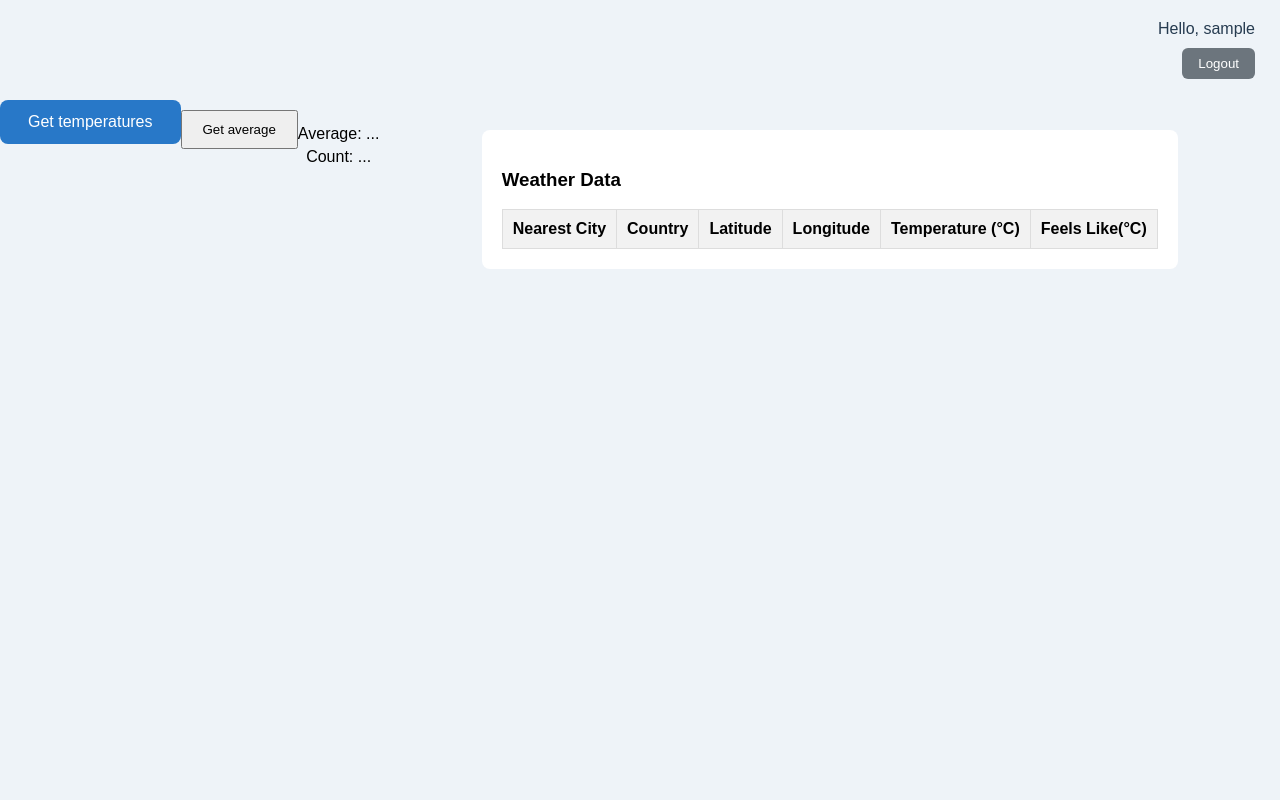
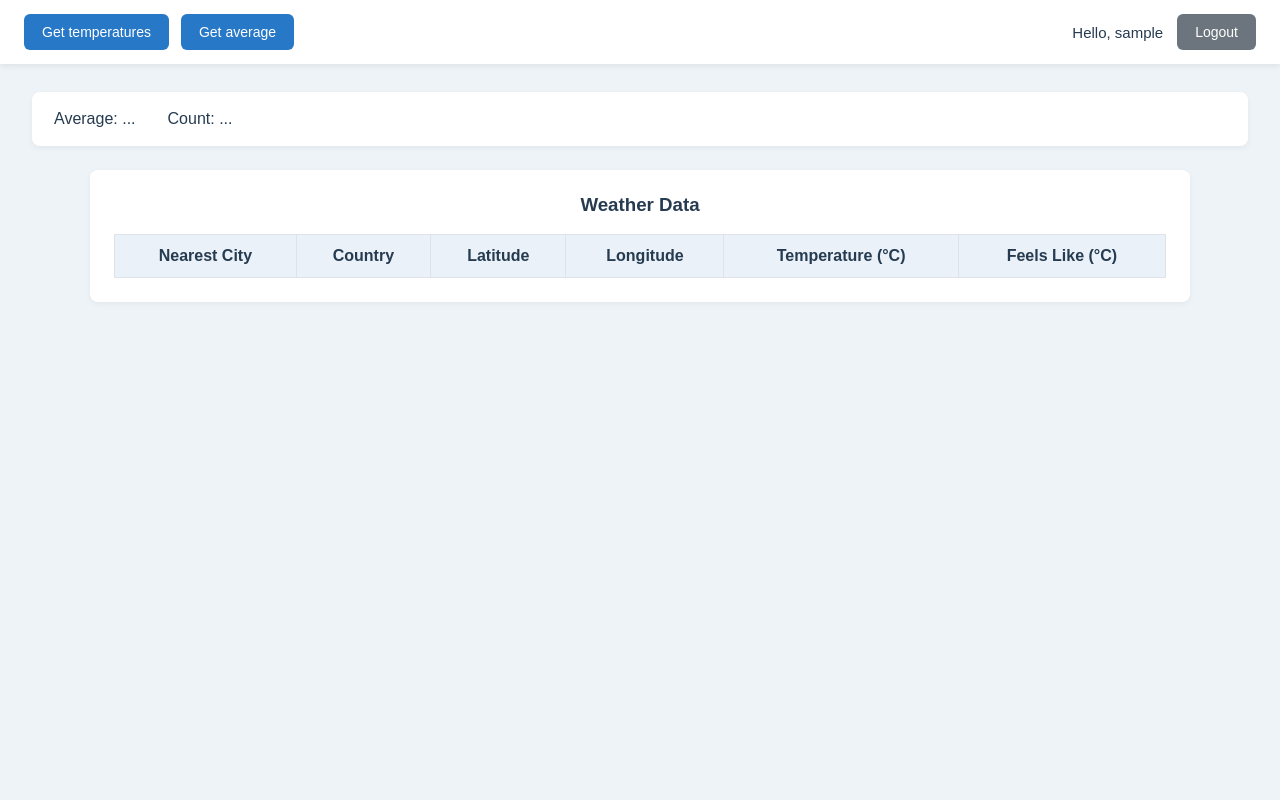
Before and after one commit to OnigiriRolls/PythonExercises, a Django app: page /home/ in a window 1280 px wide. Run offline with Django 5.2, Linux system fonts and the light colour scheme; the visitor is signed in with stand-in values (Sample User, id 1); lists and menus that the app fills with data are empty.

Commit message:
Refactor home page

```diff
--- /dev/null
+++ b/WeatherApp/weather/static/css/home.css
@@ -0,0 +1,136 @@
+    * {
+        box-sizing: border-box;
+    }
+
+    body {
+        font-family: Arial, sans-serif;
+        background-color: #eef3f8;
+        color: #263b50;
+        margin: 0;
+        min-height: 100vh;
+    }
+
+    .top-bar {
+        display: flex;
+        justify-content: space-between;
+        align-items: center;
+        gap: 20px;
+        padding: 14px 24px;
+        background-color: white;
+        box-shadow: 0 2px 6px rgba(0, 0, 0, 0.08);
+    }
+
+    .action-buttons {
+        display: flex;
+        align-items: center;
+        gap: 12px;
+    }
+
+    .user-section {
+        display: flex;
+        align-items: center;
+        gap: 14px;
+    }
+
+    .user-section p {
+        margin: 0;
+        font-size: 15px;
+    }
+
+    .user-section form,
+    .action-buttons form {
+        margin: 0;
+    }
+
+    .temperatures-button,
+    .average-button,
+    .logout-button {
+        border: none;
+        border-radius: 6px;
+        padding: 10px 18px;
+        font-size: 14px;
+        cursor: pointer;
+        transition: background-color 0.2s;
+    }
+
+    .temperatures-button,
+    .average-button {
+        background-color: #2878c8;
+        color: white;
+    }
+
+    .temperatures-button:hover,
+    .average-button:hover {
+        background-color: #1d5f9f;
+    }
+
+    .logout-button {
+        background-color: #6c757d;
+        color: white;
+    }
+
+    .logout-button:hover {
+        background-color: #565e64;
+    }
+
+    button:disabled {
+        opacity: 0.6;
+        cursor: not-allowed;
+    }
+
+    .main-content {
+        padding: 28px 32px;
+    }
+
+    .average-result {
+        display: flex;
+        align-items: center;
+        gap: 32px;
+        margin: 0 0 24px;
+        padding: 18px 22px;
+        background-color: white;
+        border-radius: 8px;
+        box-shadow: 0 2px 6px rgba(0, 0, 0, 0.05);
+    }
+
+    .average-result p {
+        margin: 0;
+        font-size: 16px;
+    }
+
+    .api-result {
+        width: 100%;
+        max-width: 1100px;
+        margin: 0 auto;
+        padding: 24px;
+        background-color: white;
+        border-radius: 8px;
+        box-shadow: 0 2px 6px rgba(0, 0, 0, 0.05);
+        overflow-x: auto;
+    }
+
+    .api-result h3 {
+        margin: 0 0 18px;
+        text-align: center;
+    }
+
+    .api-result table {
+        width: 100%;
+        border-collapse: collapse;
+    }
+
+    .api-result th,
+    .api-result td {
+        border: 1px solid #dde3e9;
+        padding: 12px 14px;
+        text-align: center;
+    }
+
+    .api-result th {
+        background-color: #eaf1f8;
+        font-weight: 600;
+    }
+
+    .api-result tbody tr:nth-child(even) {
+        background-color: #f7f9fb;
+    }
--- a/WeatherApp/weather/templates/home.html
+++ b/WeatherApp/weather/templates/home.html
@@ -1,134 +1,19 @@
+{% load static %}
 <!DOCTYPE html>
 <html lang="en">
 
 <head>
     <meta charset="UTF-8">
     <meta name="viewport" content="width=device-width, initial-scale=1.0">
+    <link rel="stylesheet" href="{% static 'weather/css/home.css' %}">
     <title>Weather App - Home</title>
-
-    <style>
-        body {
-            font-family: Arial, sans-serif;
-            background-color: #eef3f8;
-            margin: 0;
-            min-height: 100vh;
-        }
-
-        .user-section {
-            position: absolute;
-            top: 20px;
-            right: 25px;
-            text-align: right;
-        }
-
-        .user-section p {
-            margin: 0 0 10px;
-            color: #263b50;
-            font-size: 16px;
-        }
-
-        .logout-button {
-            padding: 8px 16px;
-            background-color: #6c757d;
-            color: white;
-            border: none;
-            border-radius: 6px;
-            cursor: pointer;
-        }
-
-        .main-content {
-            display: flex;
-            justify-content: center;
-            padding-top: 100px;
-        }
-
-        .temperatures-button {
-            padding: 13px 28px;
-            background-color: #2878c8;
-            color: white;
-            border: none;
-            border-radius: 8px;
-            font-size: 16px;
-            cursor: pointer;
-        }
-
-        .temperatures-button:hover {
-            background-color: #1d5f9f;
-        }
-
-        .api-result {
-            max-width: 800px;
-            margin: 30px auto;
-            padding: 20px;
-            background-color: white;
-            border-radius: 8px;
-            overflow-x: auto;
-        }
-
-        .api-result pre {
-            white-space: pre-wrap;
-            overflow-wrap: anywhere;
-        }
-
-
-        .api-result {
-            margin: 30px auto;
-            max-width: 100%;
-            overflow-x: auto;
-        }
-
-        .api-result table {
-            width: 100%;
-            border-collapse: collapse;
-        }
-
-        .api-result th,
-        .api-result td {
-            border: 1px solid #ddd;
-            padding: 10px;
-            text-align: center;
-        }
-
-        .api-result th {
-            background-color: #f2f2f2;
-        }
-
-        .api-result tr:nth-child(even) {
-            background-color: #f9f9f9;
-        }
-
-
-        .average-button {
-            padding: 10px 20px;
-            margin-top: 10px;
-            cursor: pointer;
-        }
-
-        .average-result {
-            margin: 20px 0;
-            text-align: center;
-        }
-
-        .average-result p {
-            margin: 5px 0;
-            font-size: 16px;
-        }
-    </style>
 </head>
 
 <body>
-    <div class="user-section">
-        <p>Hello, {{ username }}</p>
-        <form method="POST" action="{% url 'logout' %}">
-            {% csrf_token %}
-            <button type="submit" class="logout-button">Logout</button>
-        </form>
-    </div>
-
-    <main class="main-content">
+    <header class="top-bar">
+        <div class="action-buttons">
             <form id="temperatures-form" method="POST" action="{% url 'get_temperatures' %}">
                 {% csrf_token %}
-
                 <button type="submit" class="temperatures-button">
                     Get temperatures
                 </button>
@@ -140,7 +25,21 @@
                     Get average
                 </button>
             </form>
+        </div>
 
+        <div class="user-section">
+            <p>Hello, {{ username }}</p>
+
+            <form method="POST" action="{% url 'logout' %}">
+                {% csrf_token %}
+                <button type="submit" class="logout-button">
+                    Logout
+                </button>
+            </form>
+        </div>
+    </header>
+
+    <main class="main-content">
         <div class="average-result">
             <p>Average: <span id="average-value">...</span></p>
             <p>Count: <span id="average-count">...</span></p>
@@ -157,7 +56,7 @@
                         <th>Latitude</th>
                         <th>Longitude</th>
                         <th>Temperature (°C)</th>
-                        <th>Feels Like(°C)</th>
+                        <th>Feels Like (°C)</th>
                     </tr>
                 </thead>
 
@@ -182,107 +81,7 @@
         <p style="color: red;">{{ api_error }}</p>
         {% endif %}
     </main>
-
-    <script>
-        const temperaturesForm = document.getElementById("temperatures-form");
-        const averageForm = document.getElementById("average-form");
-
-        temperaturesForm.addEventListener("submit", async function (event) {
-            event.preventDefault();
-
-            const button = temperaturesForm.querySelector("button");
-            button.disabled = true;
-
-            try {
-                const response = await fetch(temperaturesForm.action, {
-                    method: "POST",
-                    body: new FormData(temperaturesForm),
-                    headers: {
-                        "X-Requested-With": "XMLHttpRequest"
-                    }
-                });
-
-                const data = await response.json();
-
-                if (!response.ok) {
-                    throw new Error("Could not retrieve weather data.");
-                }
-
-                if (data.api_error) {
-                    alert(data.api_error);
-                    return;
-                }
-
-                const tbody = document.getElementById("weather-table-body");
-                tbody.replaceChildren();
-
-                for (const weather of data.weather_data) {
-                    const row = document.createElement("tr");
-
-                    const values = [
-                        weather.city_name,
-                        weather.country_code,
-                        weather.lat,
-                        weather.lon,
-                        weather.temp,
-                        weather.app_temp
-                    ];
-
-                    for (const value of values) {
-                        const cell = document.createElement("td");
-                        cell.textContent = value ?? "";
-                        row.appendChild(cell);
-                    }
-
-                    tbody.appendChild(row);
-                }
-            } catch (error) {
-                alert(error.message);
-            } finally {
-                button.disabled = false;
-            }
-        });
-
-
-        averageForm.addEventListener("submit", async function (event) {
-            event.preventDefault();
-
-            const button = averageForm.querySelector("button");
-            button.disabled = true;
-
-            try {
-                const response = await fetch(averageForm.action, {
-                    method: "POST",
-                    body: new FormData(averageForm),
-                    headers: {
-                        "X-Requested-With": "XMLHttpRequest"
-                    }
-                });
-
-                const data = await response.json();
-
-                if (!response.ok) {
-                    throw new Error("Could not calculate the average.");
-                }
-
-                if (data.api_error) {
-                    alert(data.api_error);
-                    return;
-                }
-
-                document.getElementById("average-value").textContent =
-                    data.average === null ? "No data yet" : `${data.average} °C`;
-
-                document.getElementById("average-count").textContent =
-                    data.count;
-            } catch (error) {
-                alert(error.message);
-            } finally {
-                button.disabled = false;
-            }
-        });
-
-    </script>
+    <script src="{% static 'weather/js/home.js' %}" defer></script>
 </body>
 
 </html>
```
Also changed, not shown: WeatherApp/weather/static/js/home.js (added, +97 -0 lines). Lines whose indentation alone changed are shown as unchanged.
